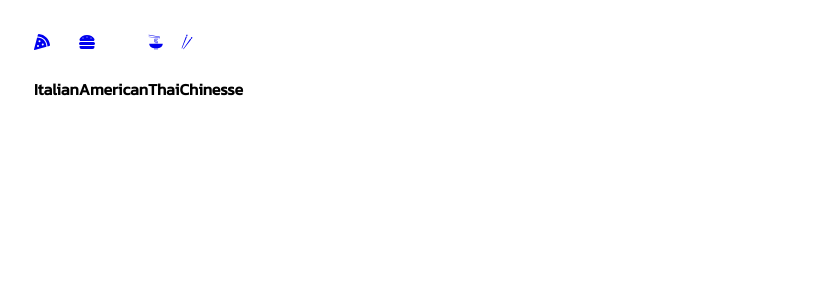
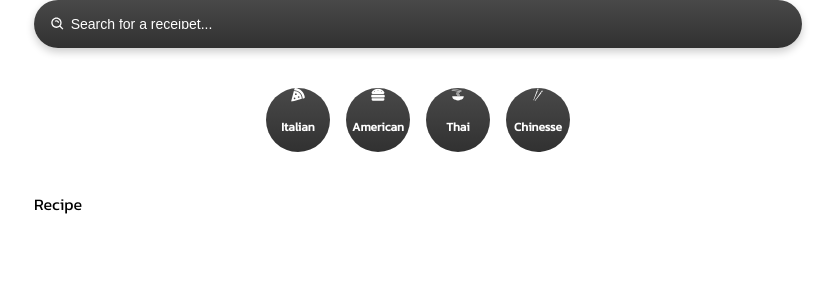
Before and after one commit to ZakiyaA/Recipe-App, a React (Create React App) app: page /recipe/1 in a window 1280 px wide. Shown: the top 300 px of the page, without its empty margins (222-1057 px from the left). Built offline with nearby package versions, Linux system fonts and the light colour scheme.

Commit message:
Modify reach method

```diff
--- a/src/App.js
+++ b/src/App.js
@@ -1,13 +1,16 @@
 import Pages from "./pages/Pages";
 import Category from "./components/Category";
 import {BrowserRouter} from "react-router-dom";
+import Search from "./components/Search";
 
 function App() {
   return (
     <div className="App">
        <BrowserRouter>
+         <Search/>
+         <Category/>
          <Pages />
-         <Category/>
+
        </BrowserRouter>
     </div>
   );
--- a/src/components/Category.jsx
+++ b/src/components/Category.jsx
@@ -4,41 +4,63 @@ import { FaHamburger } from 'react-icons/fa';
 import { GiNoodles } from 'react-icons/gi';
 import { GiChopsticks } from 'react-icons/gi';
 import styled from 'styled-components';
-import { Link } from "react-router-dom";
+import { NavLink } from "react-router-dom";
 
 const Category = () => {
   return (
     <List>
 
-        <nav>
-        <Link to="/cuisine/Italian"> <FaPizzaSlice/></Link>
+
+        <SLink to="/cuisine/Italian"> <FaPizzaSlice/>
             <h4>Italian</h4>
-        </nav>
-        <nav>
-        <Link to="/cuisine/American"> <FaHamburger/></Link>
+            </SLink>
 
-            <h4>American</h4>
-        </nav>
-        <nav>
-        <Link to="/cuisine/Thai"> <GiNoodles/></Link>
+        <SLink to="/cuisine/American"> <FaHamburger/>
+          <h4>American</h4>
+          </SLink>
 
-            <h4>Thai</h4>
-        </nav>
-        <nav>
-        <Link to="/cuisine/Chinesse">  <GiChopsticks/></Link>
-
-            <h4>Chinesse</h4>
-        </nav>
-
-    </List>
+        <SLink to="/cuisine/Thai">
+          <GiNoodles/>
+          <h4>Thai</h4>
+        </SLink>
+        <SLink to="/cuisine/Chinese">
+          <GiChopsticks/>
+          <h4>Chinesse</h4>
+          </SLink>
+       </List>
 
   );
 }
 
 const List = styled.div `
 display: flex;
+align-items: center;
+justify-content: center;
 margin : 2rem 0rem;
-
 `
 
-export default Category
+const SLink = styled(NavLink)`
+background: linear-gradient(#494949, #313131);
+display: flex;
+flex-direction: column;
+align-items: center;
+color: white;
+text-decoration: none;
+width: 80px;
+height: 80px;
+border-radius: 50%;
+cursor: pointer;
+transform: scale(0.8);
+
+svg {
+    font-size: 90px;
+}
+
+h4 {
+    font-size: 15px;
+}
+&.active{
+  background: linear-gradient(#f27121, #e94057);
+}`;
+
+export default Category;
--- /dev/null
+++ b/src/components/Search.jsx
@@ -0,0 +1,63 @@
+import React from 'react';
+import { useState } from 'react';
+import styled from "styled-components";
+import { BiSearchAlt } from 'react-icons/bi';
+import { useNavigate } from 'react-router-dom';
+
+const Search = () => {
+  const [input, setInput] = useState('');
+  const navigate = useNavigate();
+
+  function handleSubmit(e) {
+        e.preventDefault();
+        console.log('You clicked submit.');
+        navigate('/searched/' + input);
+      }
+
+  return (
+    <Form onSubmit={handleSubmit}>
+      <BiSearchAlt/>
+      <Input
+        onChange={(e) => setInput(e.target.value)}
+
+        value={input}
+        placeholder="Search for a receipet..."
+      />
+    </Form>
+  )
+}
+
+const Form = styled.form`
+  position: relative;
+  display: flex;
+  align-items: center;
+  justify-content: center;
+  box-shadow: 0 4px 8px rgba(0, 0, 0, 0.2);
+  background: linear-gradient(#494949, #313131);
+  padding: 1rem;
+  border-radius: 10rem;
+
+  svg {
+      color: white;
+      padding-right: 0.2rem;
+  }
+`;
+
+const Input = styled.input`
+  font-size: 14px;
+  line-height: 1;
+  background-color: transparent;
+  width: 100%;
+  height: 0.5rem;
+  border: none;
+  color: white;
+  transition: margin 300ms cubic-bezier(0.645, 0.045, 0.355, 1);
+  &:active {
+    outline: none;
+  }
+  &::placeholder {
+    color: white;
+  }
+`;
+
+export default Search;
--- a/src/components/Veggies.jsx
+++ b/src/components/Veggies.jsx
@@ -15,7 +15,7 @@ const getVeggies = async () => {
    if(check) {
     setVeggies(JSON.parse(check));
    } else {
-    const api = await fetch ( `https://api.spoonacular.com/recipes/random?apiKey=a428daa4b83f4cb0928f1981f04cd24d&number=10&tags=vegetarian`)
+    const api = await fetch ( `https://api.spoonacular.com/recipes/random?apiKey=a428daa4b83f4cb0928f1981f04cd24d&number=20&tags=vegetarian`)
     const data = await api.json();
     localStorage.setItem("veggies", JSON.stringify(data.recipes));
     setVeggies(data.recipes)
--- a/src/pages/Cuisine.jsx
+++ b/src/pages/Cuisine.jsx
@@ -1,32 +1,82 @@
 import {React, useState, useEffect} from 'react'
 import { useParams } from 'react-router-dom';
+import styled from 'styled-components';
+import { Splide, SplideSlide } from '@splidejs/react-splide';
+import '@splidejs/react-splide/css';
 
 const Cuisine = () => {
   const [cuisine, setCuisine] = useState([]);
   const cuisineType  = useParams();
-  console.log("parma", cuisineType.type);
-
-
-
-
   const getCuisine = async (name) => {
-    const response = await fetch(`https://api.spoonacular.com/recipes/complexSearch?apiKey=a428daa4b83f4cb0928f1981f04cd24d&cuisine=${name}`);
-    const receipes = await response.json();
+  const response = await fetch(`https://api.spoonacular.com/recipes/complexSearch?apiKey=a428daa4b83f4cb0928f1981f04cd24d&cuisine=${name}`);
+  const receipes = await response.json();
     setCuisine(receipes.results);
-    console.log("data",receipes.results)
    }
    useEffect(() => {
     getCuisine(cuisineType.type);
-  //   console.log("parma", cuisineType);
     } , [cuisineType.type]);
 
+    return (
+      <>
+       {/* <h2>Cuuisin!!!!</h2> */}
+       <Wrapper>
+         <Grid>
+
+        {cuisine.map((recipe) => {
+          return (
+              <Card  key={recipe.id}>
+                <img src={recipe.image}/>
+                <h4>{recipe.title}</h4>
+              </Card>
+          );
+    })}
+    </Grid>
+       </Wrapper>
+        </>
+    );
+    }
+    const Wrapper = styled.div `
+      margin: 4rem 0rem;
+    `;
+
+    const Grid = styled.div`
+      display: grid;
+      grid-template-columns: repeat(3, 1fr);
+      // grid-template-rows: 50px 50px;
+      grid-gap: 5px;
+    `;
+
+    const Card = styled.div`
+      min-height: 10rem;
+      overflow: hidden;
+      border-radius: 10px;
+      position: relative;
+      text-align: center;
+      background: black;
+
+      img {
+        border-radius: 10px;
+        min-height: 100%;
+        min-width: 100%;
+        position: absolute;
+        left: 0;
+        object-fit: cover;
+        opacity: 0.9;
+
+      }
+
+      h4 {
+        position: absolute;
+        z-index: 10;
+        left: 50%
+        buttom: 60%;
+        color: white;
+        font-size: 0.9rem
+        text-align: center;
+        justify-content: center;
+        font-weight: bold;
+      }
+    `;
 
 
-  return (
-   <>
-   <h1>Cusine!!!!</h1>
-   </>
-  )
-}
-
 export default Cuisine;
--- a/src/pages/Pages.jsx
+++ b/src/pages/Pages.jsx
@@ -3,18 +3,18 @@ import Category from '../components/Category';
 import Cuisine from './Cuisine';
 import {Routes, Route} from "react-router-dom";
 import Home from './Home'
+import Searched from './Searched';
+import Recipe from './Recipe';
 
 const Pages = () => {
   return (
     <div>
-
-    <Routes>
-      <Route path="/" element={ <Home />} />
-        <Route path="/cuisine/:type" element={<Cuisine />} />
-
-    </Routes>
-
-
+      <Routes>
+        <Route path="/" element={ <Home />}/>
+        <Route path="/cuisine/:type" element={<Cuisine />}/>
+        <Route path='/searched/:search' element={<Searched />}></Route>
+        <Route path='/recipe/:name' element={<Recipe />}></Route>
+      </Routes>
     </div>
   )
 }
--- /dev/null
+++ b/src/pages/Recipe.jsx
@@ -0,0 +1,9 @@
+import React from 'react'
+
+const Recipe = () => {
+  return (
+    <div>Recipe</div>
+  )
+}
+
+export default Recipe
--- /dev/null
+++ b/src/pages/Searched.jsx
@@ -0,0 +1,87 @@
+
+import {React, useState, useEffect} from 'react'
+import { useParams, Link } from 'react-router-dom';
+import styled from 'styled-components';
+
+const Searched = () => {
+    const [searchedRecipes, setSearchedRecipes] = useState([]);
+    const params  = useParams();
+    // console.log("params", params)
+    const getSearched = async (name) => {
+    const response = await fetch(`https://api.spoonacular.com/recipes/complexSearch?apiKey=a428daa4b83f4cb0928f1981f04cd24d&query=${name}`);
+    const receipes = await response.json();
+
+    setSearchedRecipes(receipes.results);
+    console.log(receipes.results)
+     }
+     useEffect(() => {
+        getSearched(params.search);
+      } , [params.search]);
+
+      return (
+        <>
+         <h2>Searched!!!!</h2>
+         <Wrapper>
+           <Grid>
+
+          {searchedRecipes.map((recipe) => {
+            return (
+                <Card  key={recipe.id}>
+                    <Link to={'/recipe/' + recipe.id} >
+                  <img src={recipe.image}/>
+                  <h4>{recipe.title}</h4>
+                  </Link>
+                </Card>
+            );
+      })}
+      </Grid>
+         </Wrapper>
+          </>
+      );
+      }
+      const Wrapper = styled.div `
+        margin: 4rem 0rem;
+      `;
+
+      const Grid = styled.div`
+        display: grid;
+        grid-template-columns: repeat(3, 1fr);
+        // grid-template-rows: 50px 50px;
+        grid-gap: 5px;
+      `;
+
+      const Card = styled.div`
+        min-height: 10rem;
+        overflow: hidden;
+        border-radius: 10px;
+        position: relative;
+        text-align: center;
+        background: black;
+
+        img {
+          border-radius: 10px;
+          min-height: 100%;
+          min-width: 100%;
+          position: absolute;
+          left: 0;
+          object-fit: cover;
+          opacity: 0.9;
+
+        }
+
+        h4 {
+          position: absolute;
+          z-index: 10;
+          left: 50%
+          buttom: 60%;
+          color: white;
+          font-size: 0.9rem
+          text-align: center;
+          justify-content: center;
+          font-weight: bold;
+        }
+      `;
+
+
+
+export default Searched
```
